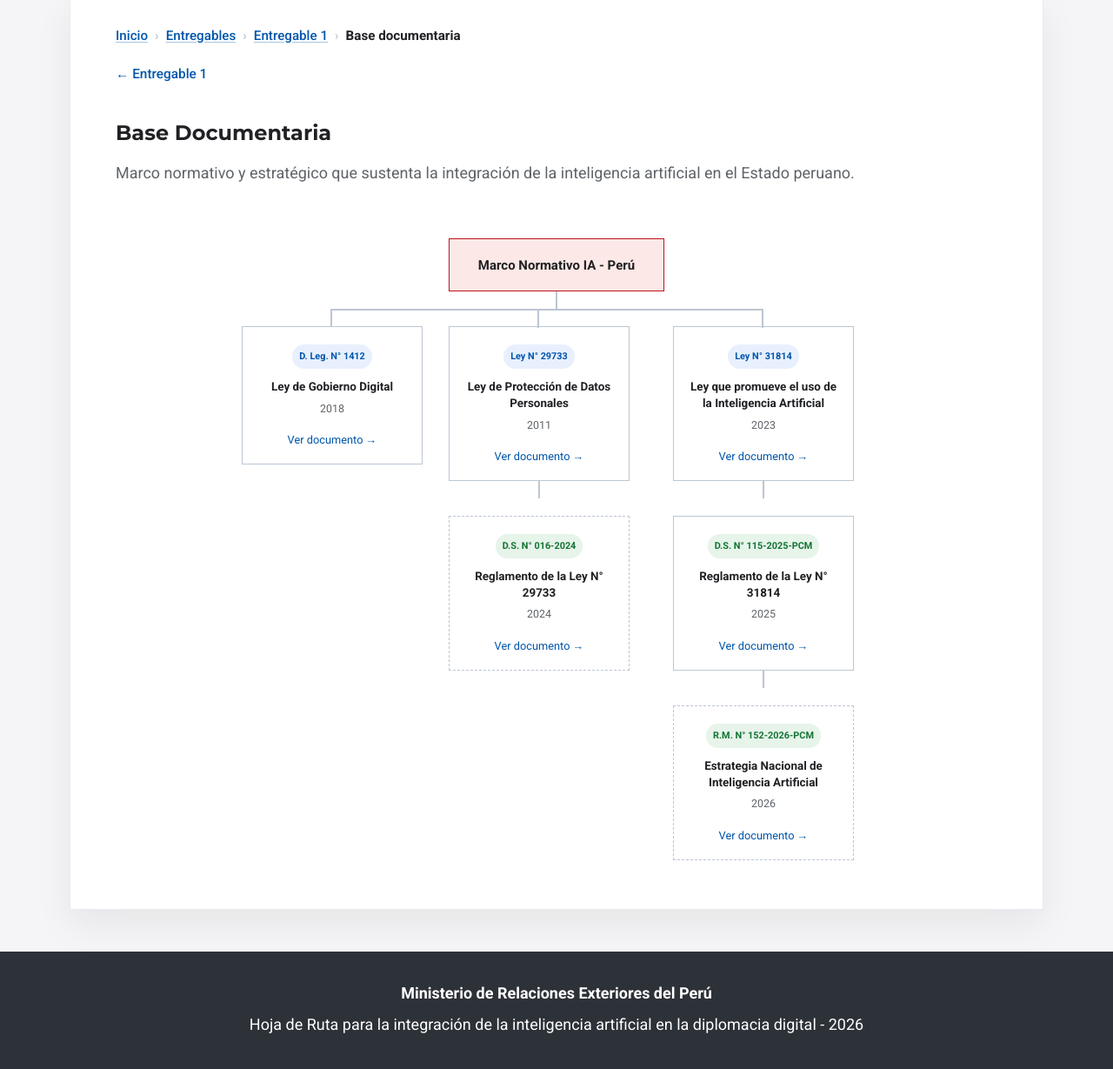
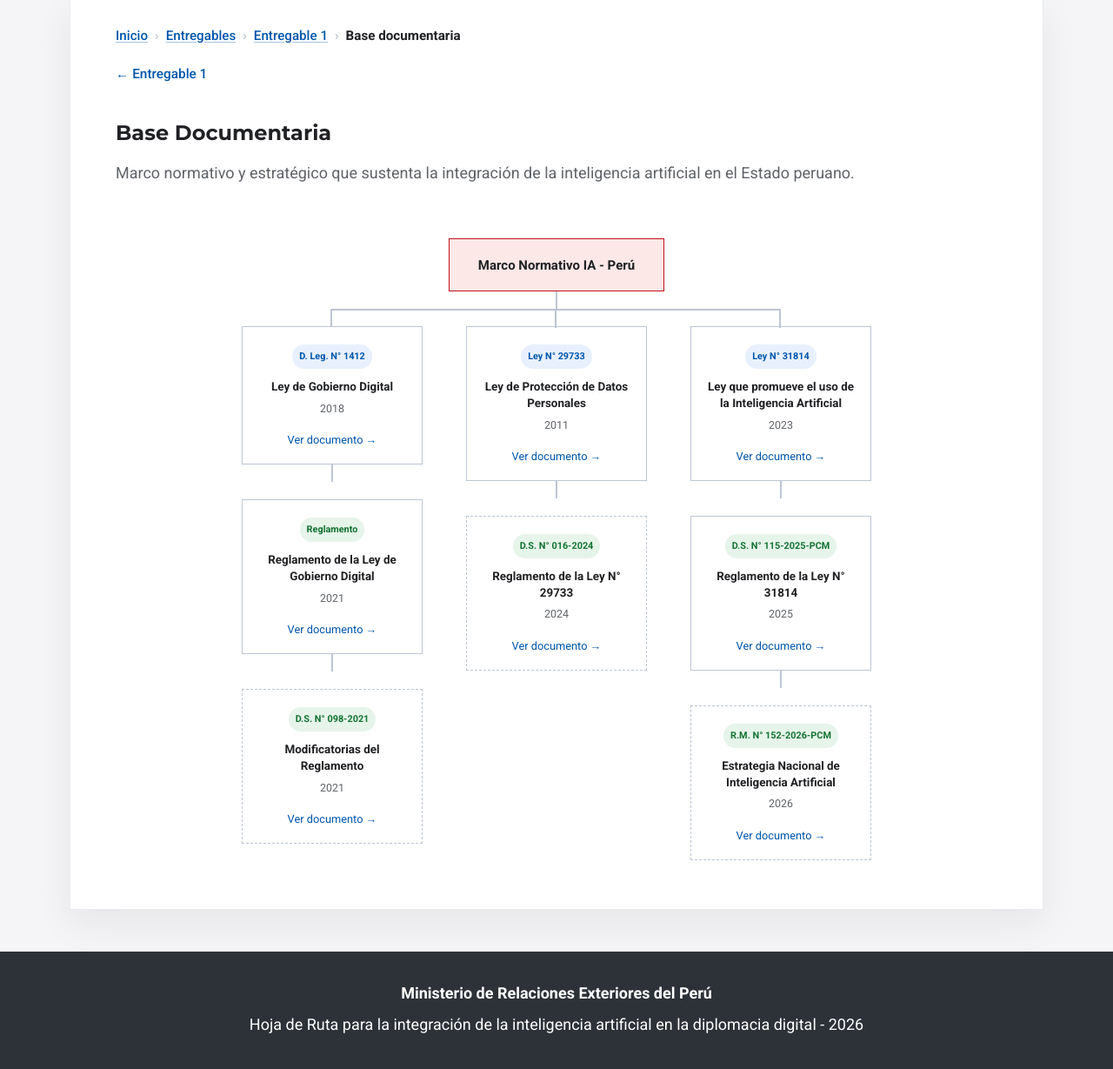
Before and after one commit to MreFernandoParedes/mre_ruta_ia_render, a Flask app: page /base-documentaria in a window 1280 px wide. Shown: the part 215-1444 px from the top of the page at 87% size. Run offline with Flask 3, Linux system fonts and the light colour scheme.

Commit message:
Agregar reglamento y modificatorias de la Ley 1412 en base documentaria
Co-Authored-By: Claude Sonnet 4.6 <noreply@anthropic.com>

```diff
--- a/templates/base-documentaria.html
+++ b/templates/base-documentaria.html
@@ -28,6 +28,26 @@
             <div class="tree-anio">2018</div>
             <a href="https://rreeperu365-my.sharepoint.com/:b:/r/personal/fparedesa_rree_gob_pe/Documents/Documentos/2%20el-peruano/1412-gobierno-digital/decreto-legislativo-que-aprueba-la-ley-de-gobierno-digital-n-1412-1691026-1.pdf?csf=1&web=1&e=Bd1ktY" target="_blank" class="tree-doc-link">Ver documento &rarr;</a>
           </div>
+          <ul>
+            <li>
+              <div class="tree-node">
+                <span class="tree-badge tree-badge-ds">Reglamento</span>
+                <div class="tree-titulo">Reglamento de la Ley de Gobierno Digital</div>
+                <div class="tree-anio">2021</div>
+                <a href="https://rreeperu365-my.sharepoint.com/:b:/r/personal/fparedesa_rree_gob_pe/Documents/Documentos/2%20el-peruano/1412-gobierno-digital/decreto-legislativo-que-aprueba-la-ley-de-gobierno-digital-n-1412-1691026-1.pdf?csf=1&web=1&e=eOIect" target="_blank" class="tree-doc-link">Ver documento &rarr;</a>
+              </div>
+              <ul>
+                <li>
+                  <div class="tree-node tree-node-leaf">
+                    <span class="tree-badge tree-badge-ds">D.S. N° 098-2021</span>
+                    <div class="tree-titulo">Modificatorias del Reglamento</div>
+                    <div class="tree-anio">2021</div>
+                    <a href="https://rreeperu365-my.sharepoint.com/:b:/r/personal/fparedesa_rree_gob_pe/Documents/Documentos/2%20el-peruano/1412-gobierno-digital/reglamento-ley-1412-DS-98-2021.pdf?csf=1&web=1&e=6PdDrw" target="_blank" class="tree-doc-link">Ver documento &rarr;</a>
+                  </div>
+                </li>
+              </ul>
+            </li>
+          </ul>
         </li>
         <li>
           <div class="tree-node">
```
